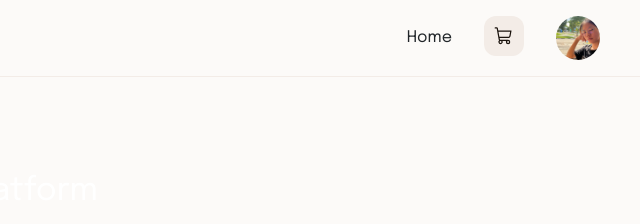
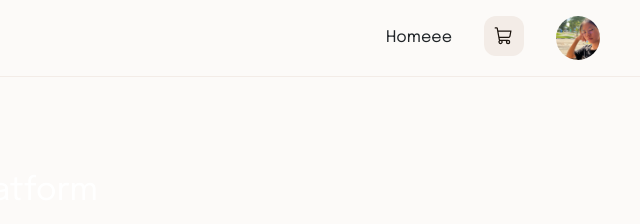
Before and after one commit to NickusLeeJiaSheng/food-order, a plain HTML site: page about.html in a window 1280 px wide. Shown: the top 224 px of the page, 640-1280 px from the left. Drawn offline with nearby package versions, Linux system fonts and the light colour scheme.

```diff
--- a/about.html
+++ b/about.html
@@ -37,7 +37,7 @@
                         Nickus' Anyhow</h2>
                 </div>
                 <div class="flex flex-1 justify-end gap-8">
-                    <a href="Home.html" class="mt-auto mb-auto dark:text-white">Home</a>
+                    <a href="Home.html" class="mt-auto mb-auto dark:text-white">Homeee</a>
                     <a href="Order.html">
                         <button
                             class="flex max-w-[480px] cursor-pointer items-center justify-center overflow-hidden rounded-xl h-10 bg-[#f3ece7] text-[#1b130d] gap-2 text-sm font-bold leading-normal tracking-[0.015em] min-w-0 px-2.5">
```
Also changed, not shown: 2 other files.
